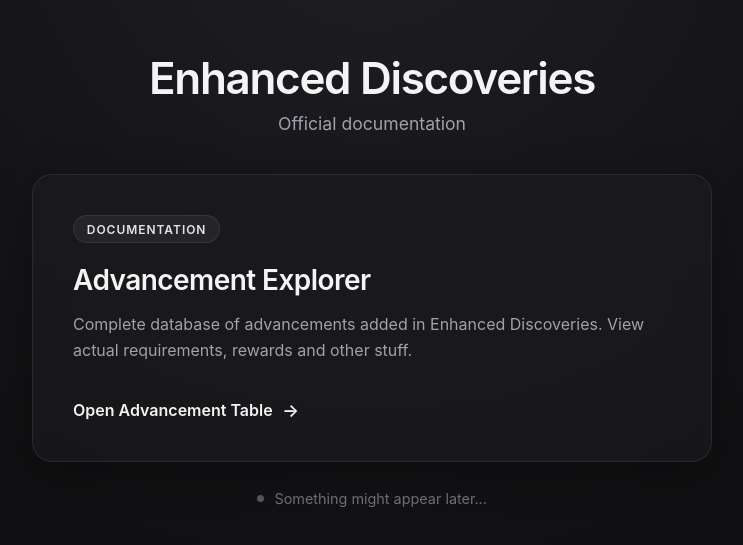
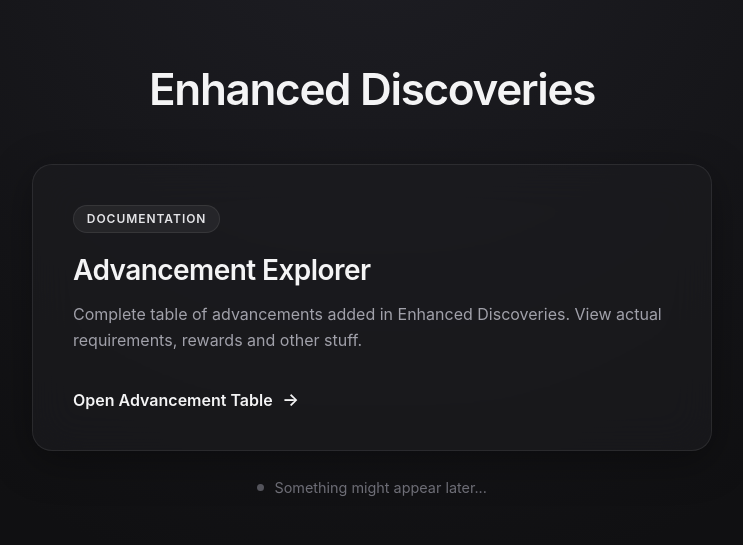
Before and after one commit to Komaru-cats/Enhanced-Discoveries-Pages, a Vue app: page / in a window 1280 px wide. Shown: the part 121-666 px from the top of the page, without its empty margins (268-1011 px from the left). Built offline with nearby package versions, Linux system fonts and the light colour scheme.

Commit message:
chore: changed some phrases on homepage

```diff
--- a/src/views/HomeView.vue
+++ b/src/views/HomeView.vue
@@ -7,7 +7,6 @@ import { RouterLink } from 'vue-router';
     <div class="dashboard-container">
       <header class="dashboard-header">
         <h1>Enhanced Discoveries</h1>
-        <p>Official documentation</p>
       </header>
 
       <!-- Centered Main Showcase Tile -->
@@ -20,7 +19,7 @@ import { RouterLink } from 'vue-router';
           <h2>Advancement Explorer</h2>
 
           <p class="tile-description">
-            Complete database of advancements added in Enhanced Discoveries.
+            Complete table of advancements added in Enhanced Discoveries.
             View actual requirements, rewards and other stuff.
           </p>
 
```
